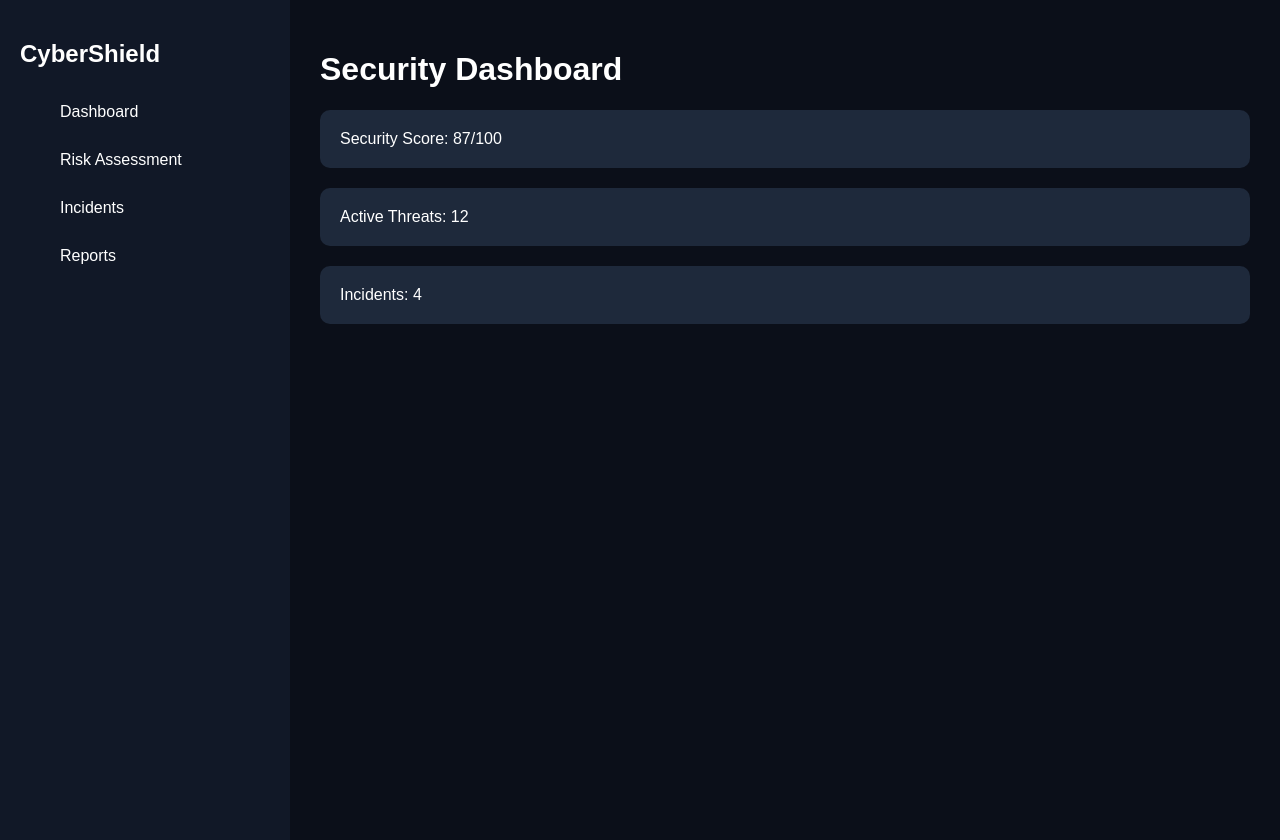
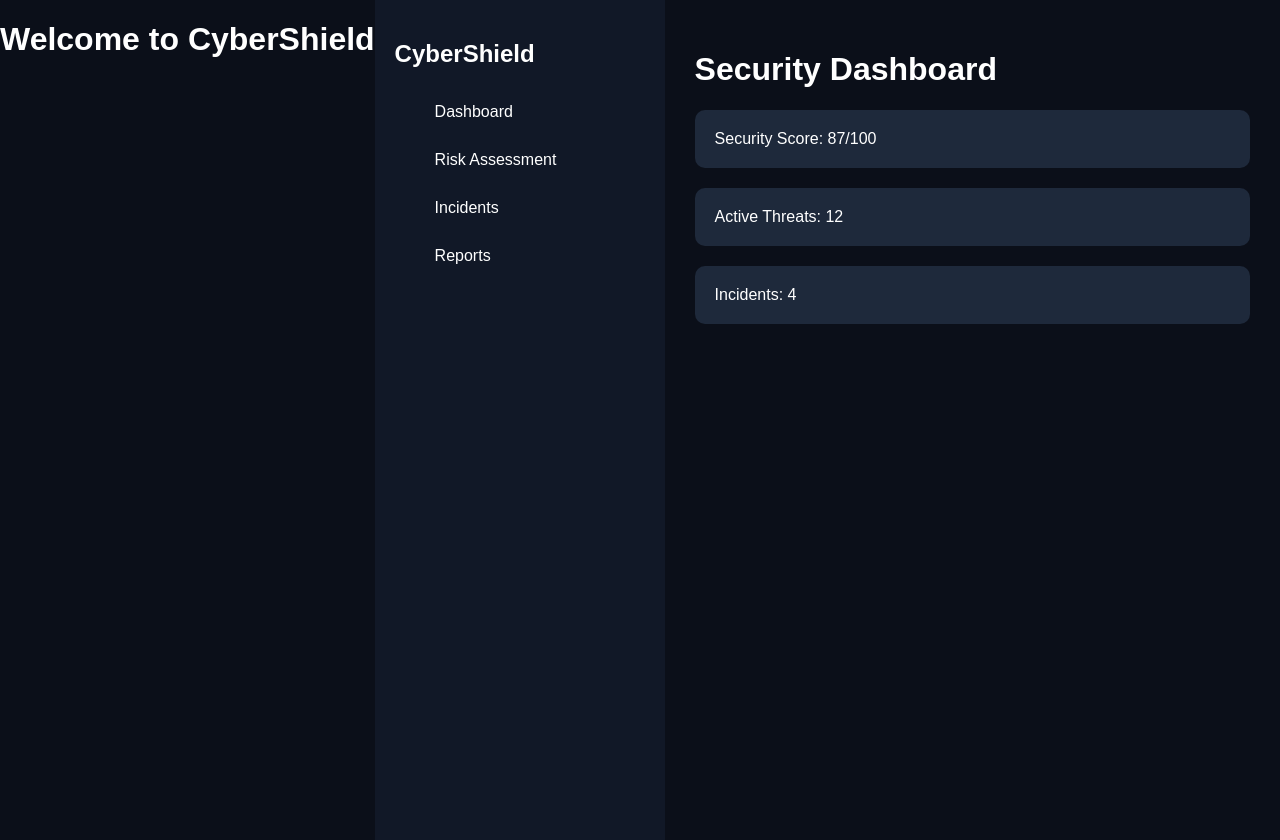
Before and after one commit to GOWTHAM9968/CyberShield, a Flask app: page /dashboard in a window 1280 px wide. Run offline with Flask 3, Linux system fonts and the light colour scheme.

```diff
--- a/templates/dashboard.html
+++ b/templates/dashboard.html
@@ -1,6 +1,8 @@
 <!DOCTYPE html>
 <html>
+    <h1>Welcome to CyberShield</h1>
 <head>
+
     <title>Dashboard</title>
 
     <link rel="stylesheet" href="{{ url_for('static', filename='css/dashboard.css') }}">
```
